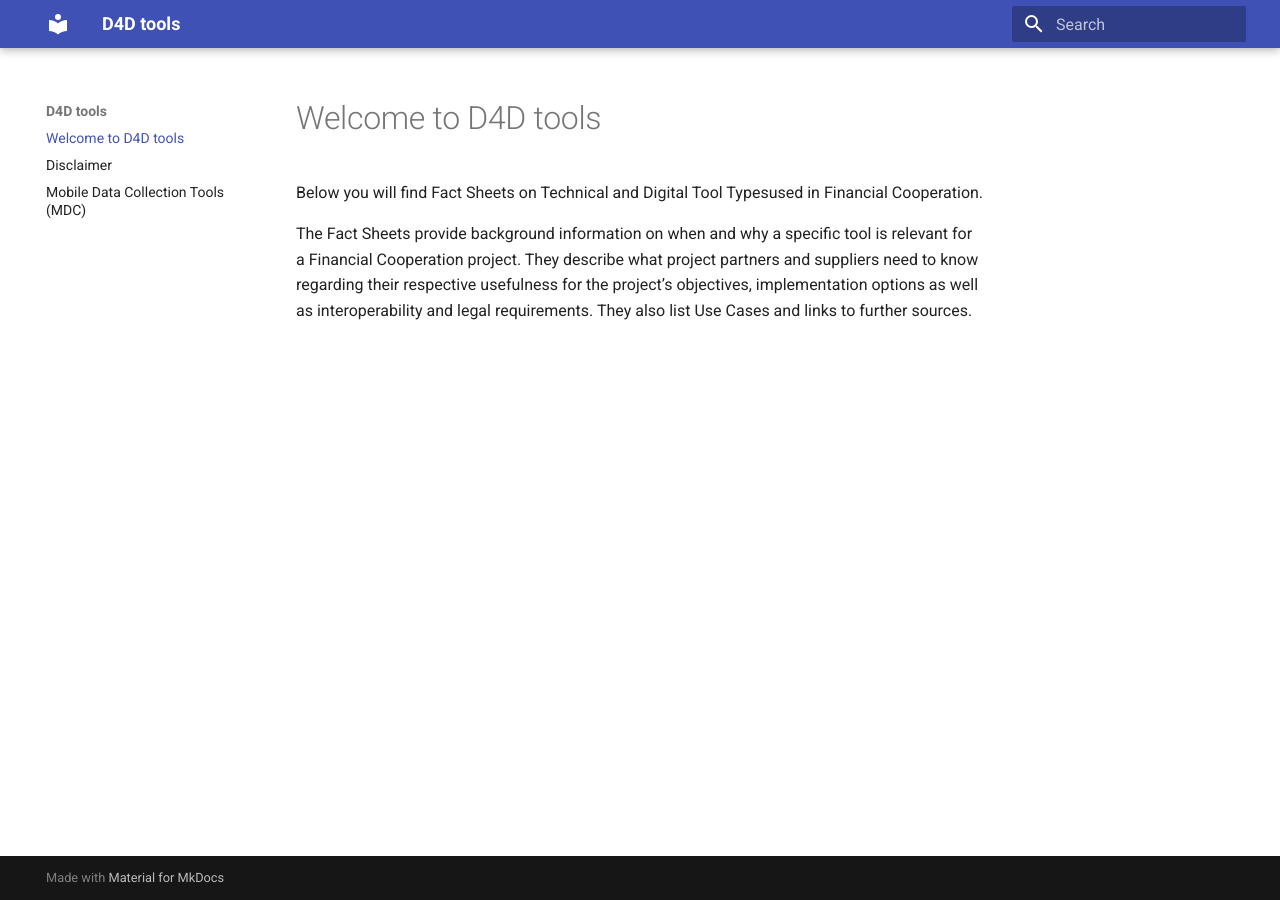
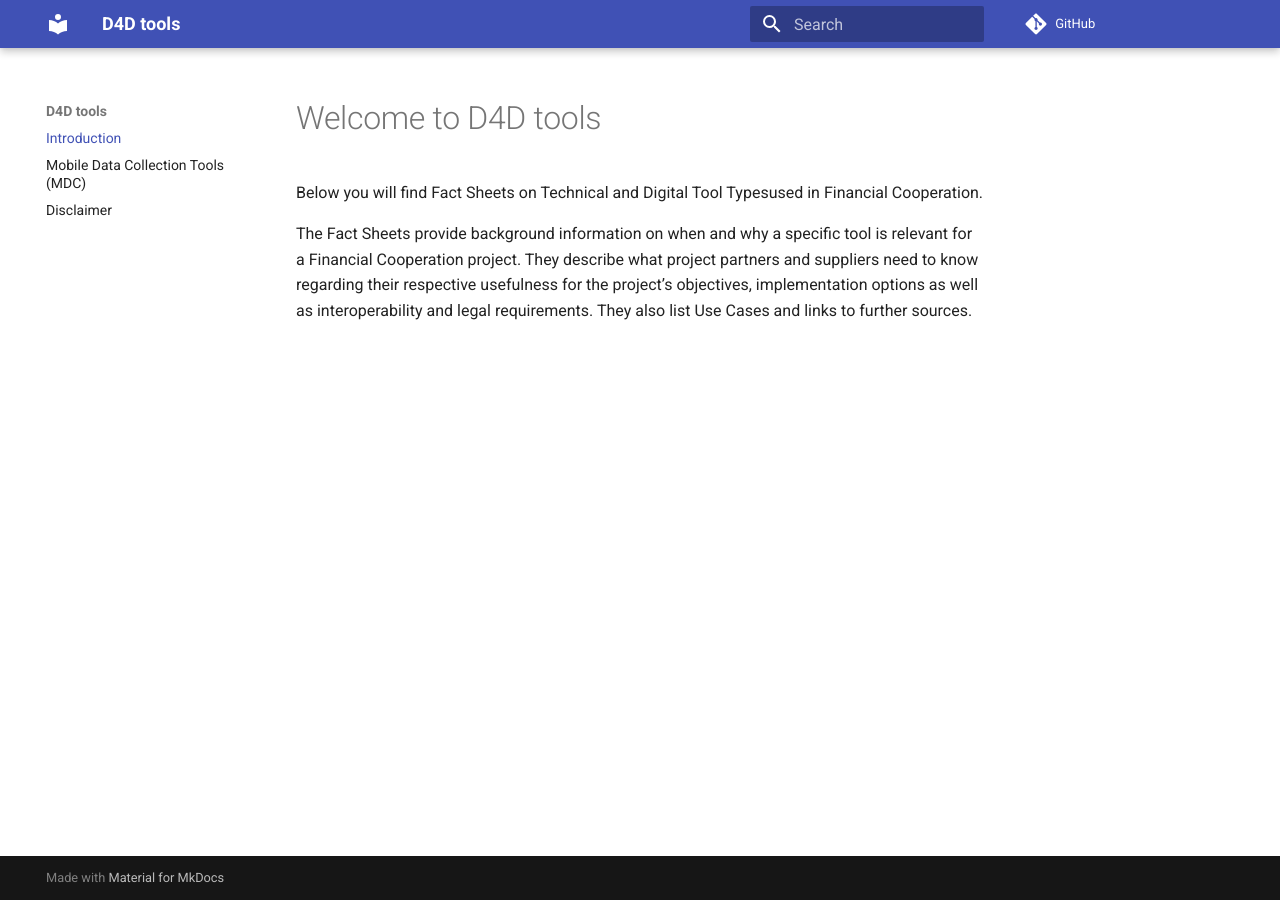
Before and after one commit to openkfw/d4dtools, an MkDocs documentation site: the page built from docs/index.md, in a window 1280 px wide. Built offline with MkDocs 1.6.1 and Material for MkDocs 9.7.7, drawn with Linux system fonts in a browser that asks for light colours; comment, search, counter and statistics services are not loaded.

Commit message:
Update mkdocs.yml
Better config. Closes #17

```diff
--- a/mkdocs.yml
+++ b/mkdocs.yml
@@ -1,3 +1,18 @@
 site_name: D4D tools
+
 theme:
   name: material
+  features:
+    - navigation.instant
+    - navigation.tracking
+    - toc.follow
+
+repo_url: https://github.com/openkfw/d4dtools
+edit_uri: edit/main/docs/
+nav:
+  - Introduction: "index.md"
+  - "mdc.md"
+  - "disclaimer.md"
+
+markdown_extensions:
+    - toc
```
